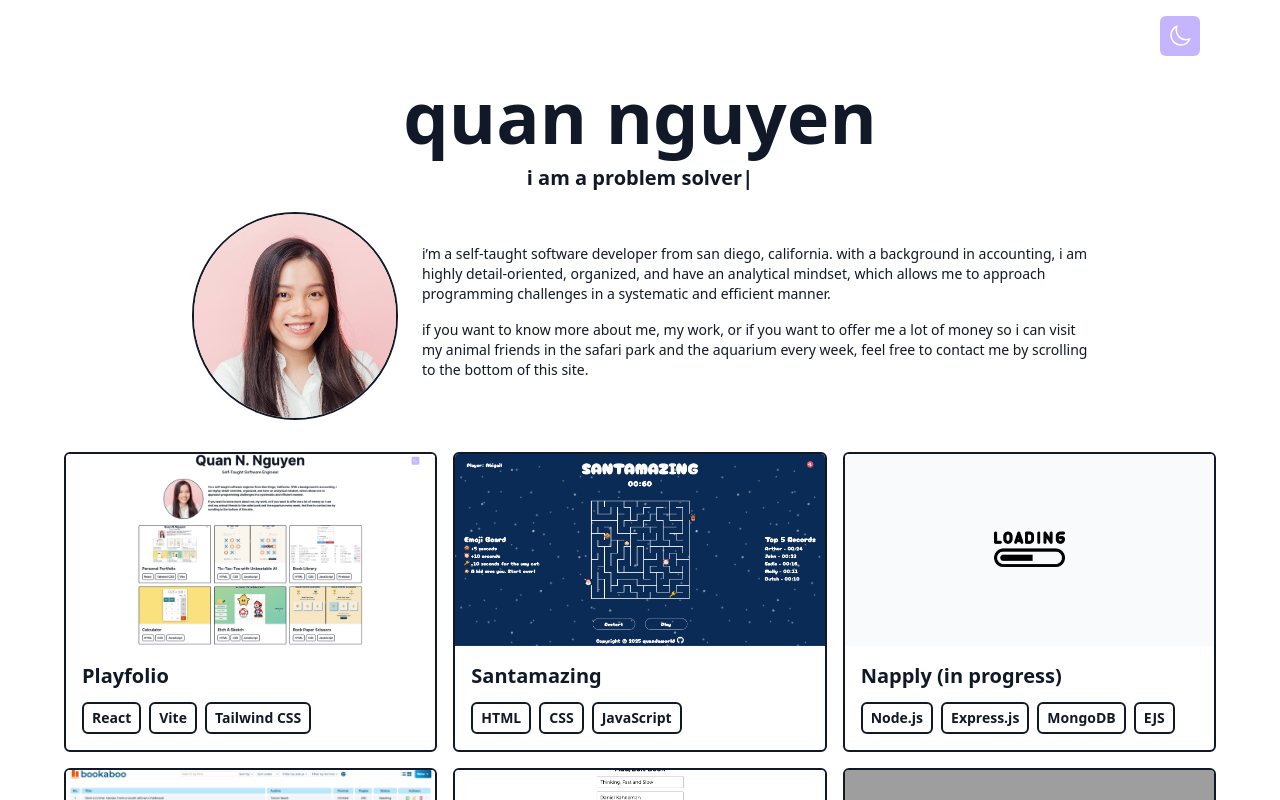
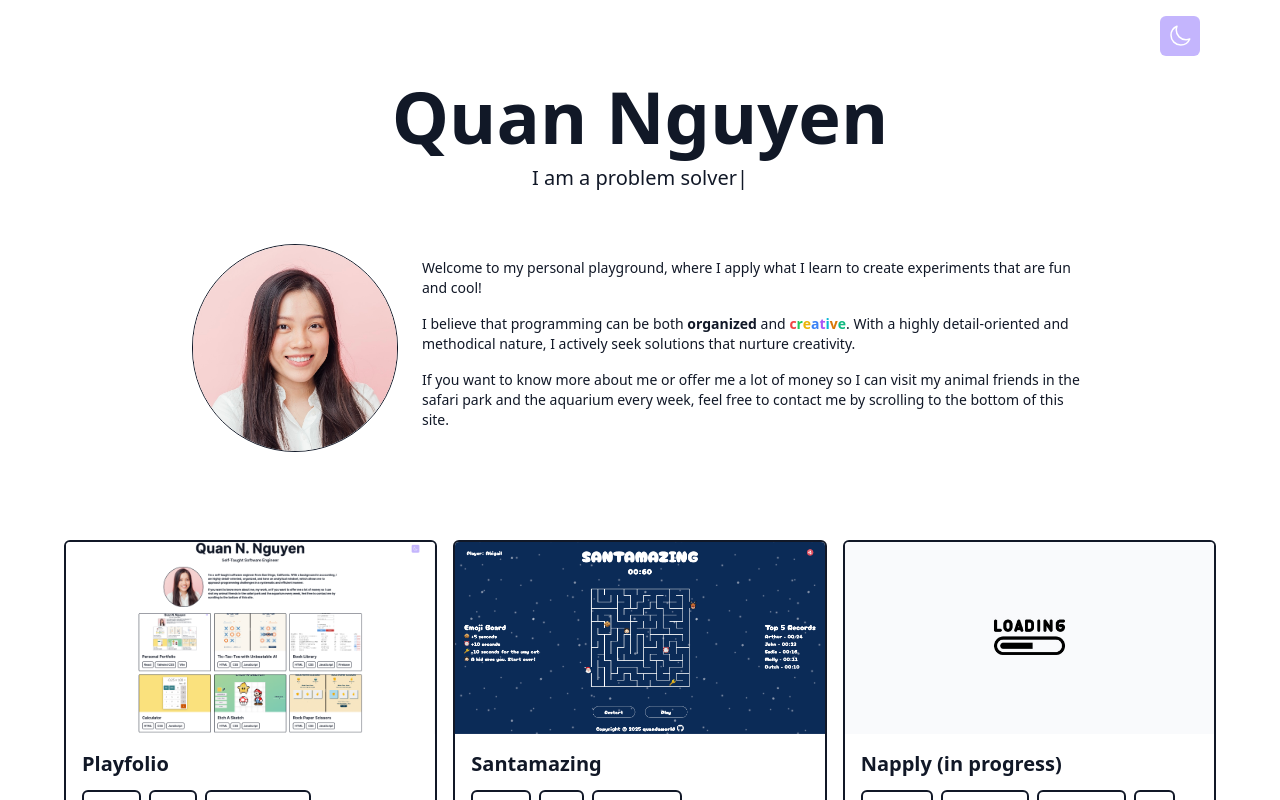
Before and after one commit to quandaworld/personal-portfolio, a React (Vite) app: page / in a window 1280 px wide. Shown: the top 800 px of the page. Built offline with nearby package versions, Linux system fonts and the light colour scheme; grey boxes are pictures that could not be loaded.

Commit message:
Update intro

```diff
--- a/src/components/Intro.jsx
+++ b/src/components/Intro.jsx
@@ -3,9 +3,9 @@ import { TypeAnimation } from 'react-type-animation';
 
 function Intro() {
   return (
-    <div className="flex items-center justify-center flex-col pt-20 pb-6">
-      <h1 className="text-4xl md:text-7xl dark:text-white mb-1 md:mb-3 font-semibold">quan nguyen</h1>
-      <p className="text-base md:text-xl mb-5 font-semibold">i am
+    <div className="flex items-center justify-center flex-col pt-20 mb-20">
+      <h1 className="text-4xl md:text-7xl dark:text-amber-100 mb-1 md:mb-3 font-semibold">Quan Nguyen</h1>
+      <p className="text-base md:text-xl dark:text-lime-300 mb-5 font-normal">I am
         <TypeAnimation
           sequence={[
             ' a software developer',
@@ -32,15 +32,16 @@ function Intro() {
           repeat={Infinity}
         />
       </p>
-      <div className="max-w-4xl grid grid-cols-1 mb-2 md:grid-cols-4 gap-y-5 md:gap-6">
+      <div className="max-w-4xl grid grid-cols-1 mt-8 mb-2 md:grid-cols-4 gap-y-5 md:gap-6">
         <img
-          src='/assets/portrait.png'
+          src="/assets/portrait.png"
           alt="self-portrait"
-          className="h-40 md:h-52 object-cover rounded-full justify-self-center border-2 border-gray-900 dark:border-white"
+          className="h-40 md:h-52 object-cover rounded-full justify-self-center border-[1.5px] border-gray-900 dark:border-amber-50"
         />
-        <div className='col-span-3 self-center'>
-          <p className="text-sm mb-4 font-">i’m a self-taught software developer from san diego, california. with a background in accounting, i am highly detail-oriented, organized, and have an analytical mindset, which allows me to approach programming challenges in a systematic and efficient manner.</p>
-          <p className='text-sm mb-2 font-'>if you want to know more about me, my work, or if you want to offer me a lot of money so i can visit my animal friends in the safari park and the aquarium every week, feel free to contact me by scrolling to the bottom of this site.</p>
+        <div className="col-span-3 self-center">
+          <p className="text-sm mb-4 font-extralight dark:text-amber-50">Welcome to my personal playground, where I apply what I learn to create experiments that are fun and cool!</p>
+          <p className="text-sm mb-4 font-extralight dark:text-amber-50">I believe that programming can be both <span className='font-semibold'>organized</span> and <span className='font-semibold text-red-500'>c</span><span className='font-semibold text-green-500'>r</span><span className='font-semibold text-yellow-500'>e</span><span className='font-semibold text-blue-500'>a</span><span className='font-semibold text-purple-500'>t</span><span className='font-semibold text-cyan-500'>i</span><span className='font-semibold text-amber-600'>v</span><span className='font-semibold text-emerald-500'>e</span>. With a highly detail-oriented and methodical nature, I actively seek solutions that nurture creativity.</p>
+          <p className="text-sm mb-2 font-extralight dark:text-amber-50">If you want to know more about me or offer me a lot of money so I can visit my animal friends in the safari park and the aquarium every week, feel free to contact me by scrolling to the bottom of this site.</p>
         </div>
       </div>
     </div>
```
